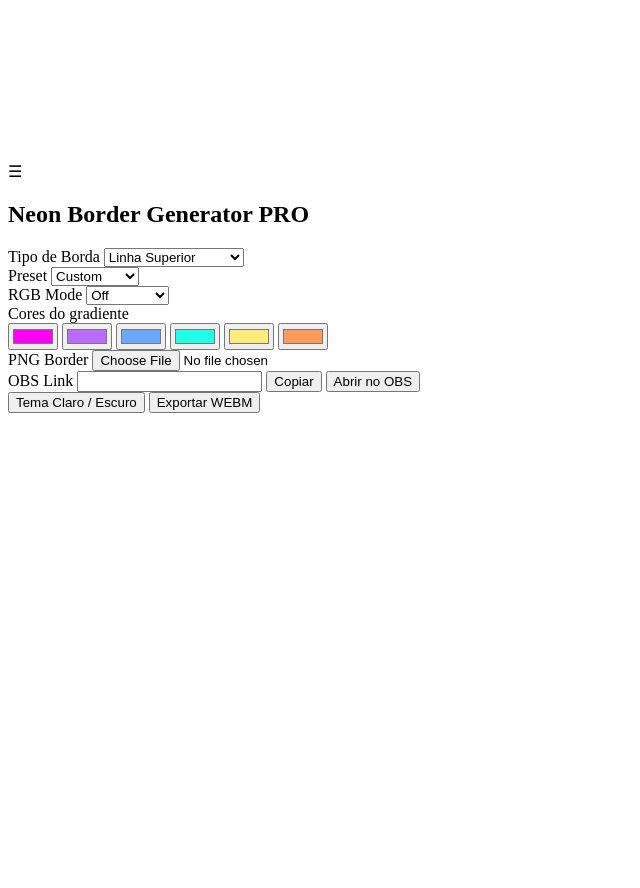
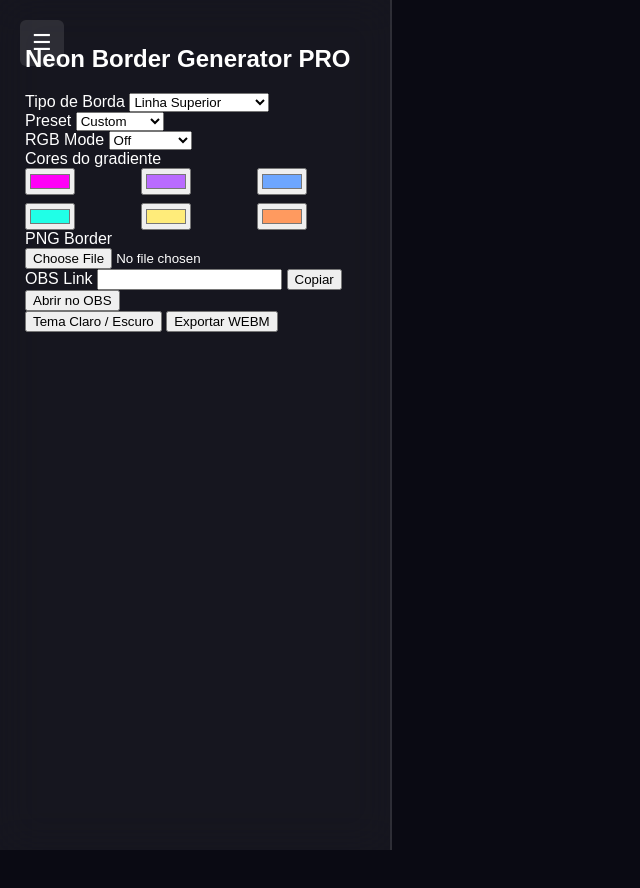
Before and after one commit to comiratoalex-cmd/neon, a plain HTML site: page index.html in a window 1280 px wide. Shown: the whole page, without its empty margins (0-640 px from the left). Before the commit the page ends 800 px from the top, so only its background shows below. Drawn offline with Linux system fonts and the light colour scheme.

Commit message:
Update style.css

```diff
--- a/style.css
+++ b/style.css
@@ -1 +1,59 @@
-/* Ultra PRO css placeholder */
+body {
+  margin: 0;
+  background: #0a0a13;
+  color: white;
+  font-family: Arial, sans-serif;
+  overflow: hidden;
+}
+
+#sidebar {
+  position: fixed;
+  left: 0;
+  top: 0;
+  width: 340px;
+  height: 100vh;
+  background: rgba(255,255,255,0.05);
+  backdrop-filter: blur(20px);
+  padding: 25px;
+  overflow-y: auto;
+  border-right: 2px solid rgba(255,255,255,0.1);
+  transition: 0.3s;
+}
+
+#sidebar.collapsed {
+  transform: translateX(-350px);
+}
+
+#collapseBtn {
+  position: fixed;
+  top: 20px;
+  left: 20px;
+  background: rgba(255,255,255,0.1);
+  padding: 10px 12px;
+  font-size: 22px;
+  border-radius: 6px;
+  cursor: pointer;
+  z-index: 100;
+}
+
+#previewArea {
+  width: 100vw;
+  height: 100vh;
+  display: flex;
+  justify-content: center;
+  align-items: center;
+}
+
+#preview {
+  position: absolute;
+  width: 80%;
+  height: 20px;
+  background-size: 400% 400%;
+  transition: 0.2s linear;
+}
+
+.color-grid {
+  display: grid;
+  grid-template-columns: repeat(3, 1fr);
+  gap: 8px;
+}
```
